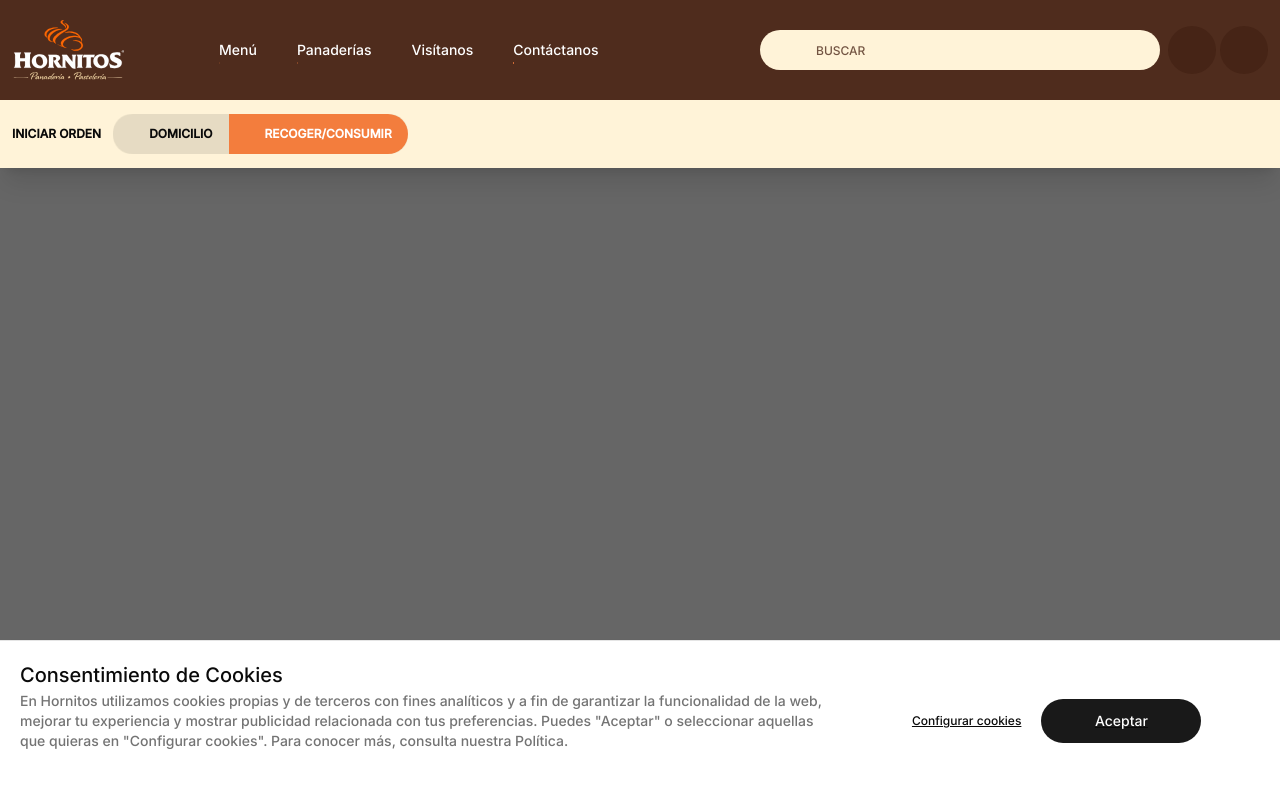
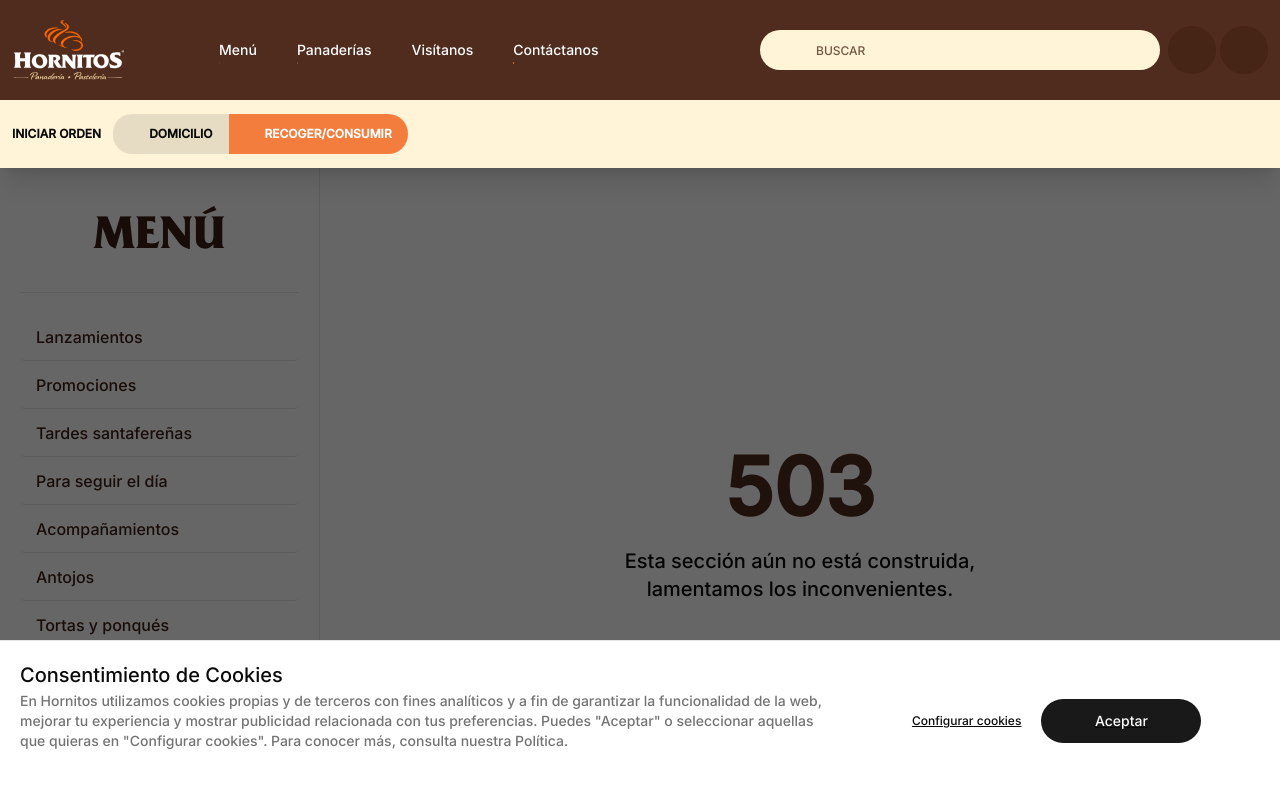
Before and after one commit to DavidGutierrez001/hornitosv2, a React (Vite) app: page /menu/not-found in a window 1280 px wide. Shown: the top 798 px of the page. Built offline with nearby package versions, Linux system fonts and the light colour scheme; some icons are missing.

Commit message:
feat: manage erros of routes in menu section

```diff
--- a/src/App.jsx
+++ b/src/App.jsx
@@ -1,17 +1,16 @@
 import './App.css'
 
-import { Routes, Route } from 'react-router-dom'
+import { Routes, Route, Navigate } from 'react-router-dom'
 
 import Navbar from './components/Navbar.jsx'
 import SubNavbar from './components/SubNavbar.jsx'
-
 import Home from './pages/Home.jsx'
-
 import Footer from './components/Footer.jsx'
 import Cookies from './components/Cookies.jsx'
-
 import MenuLayout from './layouts/MenuLayout'
 import Lanzamientos from "./pages/Menu/Lanzamientos";
+import Promociones from "./pages/Menu/Promociones";
+import NotFound from "./pages/Menu/NotFound";
 
 function App() {
   return (
@@ -24,8 +23,13 @@ function App() {
       <main className="min-h-[calc(100svh-168px)]">
         <Routes>
           <Route path="/" element={<Home />} />
+
           <Route path="/menu" element={<MenuLayout />}>
+            <Route index element={<Lanzamientos />} />
             <Route path="lanzamientos" element={<Lanzamientos />} />
+            <Route path="promociones" element={<Promociones />} />
+            <Route path="not-found" element={<NotFound />} />
+            <Route path="*" element={<Navigate to="/menu/not-found" />} />
           </Route>
         </Routes>
       </main>
--- a/src/components/MenuSection.jsx
+++ b/src/components/MenuSection.jsx
@@ -42,7 +42,11 @@ function MenuSection() {
                                 key={index}
                                 className="relative w-full cursor-pointer rounded-sm opacity-90 hover:opacity-100 transition-opacity duration-300"
                                 onClick={() => {
-                                    window.scrollTo(0, 0);
+                                    setTimeout(() => {
+                                        window.scrollTo({
+                                            top: 0,
+                                        });
+                                    }, 5);
                                 }}
                             >
 
--- a/src/layouts/MenuLayout.jsx
+++ b/src/layouts/MenuLayout.jsx
@@ -25,7 +25,7 @@ export default function MenuLayout() {
     ];
 
     return (
-        <div className="flex min-h-screen w-full justify-center">
+        <div className="flex min-h-[calc(100svh-168px)] w-full justify-center">
             <div className="grid md:grid-cols-3 lg:grid-cols-4 max-w-7xl w-full ">
                 <aside className="md:sticky md:top-42 self-start flex flex-col md:col-span-1 lg:col-span-1 p-5 gap-5 md:border-r">
                     <h2 className="text-5xl font-bold uppercase font-cinzel text-(--brown-dark) text-center border-b py-7">MENÚ</h2>
--- /dev/null
+++ b/src/pages/Menu/NotFound.jsx
@@ -0,0 +1,10 @@
+export default function NotFound() {
+    return (
+        <>
+            <div className="flex min-h-[calc(100svh-168px)] flex-col w-full justify-center items-center text-center">
+                <h1 className="text-[5rem] font-extrabold text-(--brown)">503</h1>
+                <p className="text-xl font-light">Esta sección aún no está construida, <br /> lamentamos los inconvenientes.</p>
+            </div>
+        </>
+    )
+}
--- /dev/null
+++ b/src/pages/Menu/Promociones.jsx
@@ -0,0 +1,8 @@
+export default function Promociones() {
+    return (
+        <>
+            Sección de promociones
+        </>
+    )
+
+}
```
